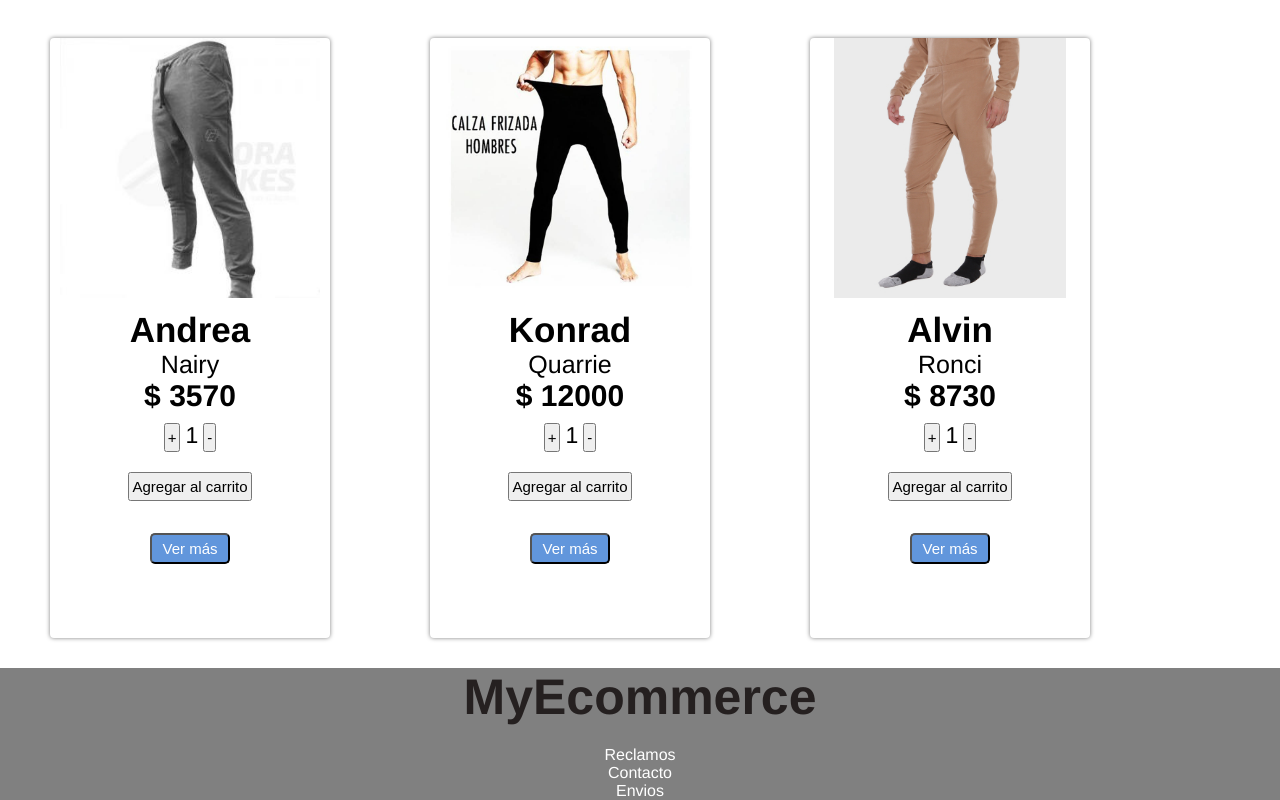
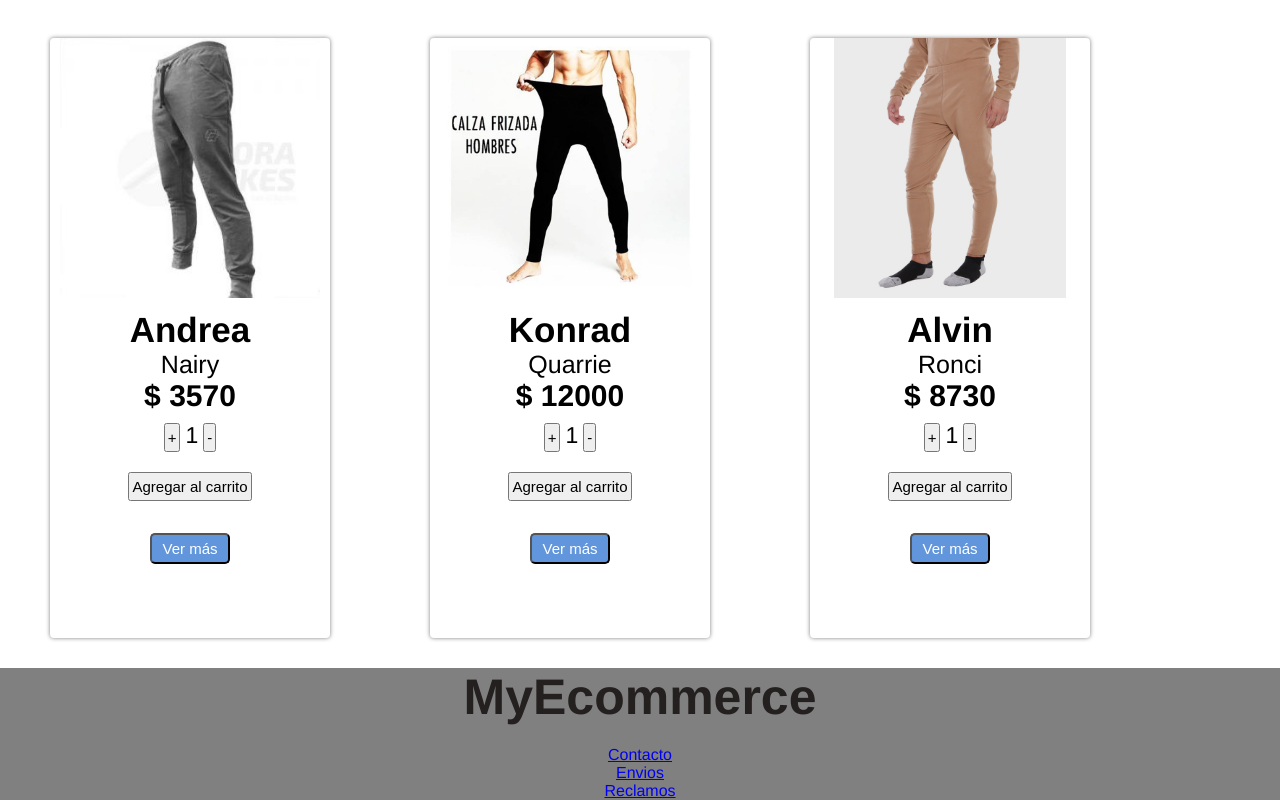
Before and after one commit to GuiFerdATA/React-Guille-Fernandez, a React (Create React App) app: page / in a window 1280 px wide. Shown: the part 2956-3756 px from the top of the page. Built offline with nearby package versions, Linux system fonts and the light colour scheme.

Commit message:
cambios en classname

```diff
--- a/src/components/Footer/Footer.jsx
+++ b/src/components/Footer/Footer.jsx
@@ -1,5 +1,7 @@
 
 import "./footer.css";
+import { Link } from "react-router-dom";
+
 
 function Footer() {
     return (
@@ -9,9 +11,9 @@ function Footer() {
                     <strong>MyEcommerce</strong>
                 </h2>
                 <ul>
-                    <li>Reclamos</li>
-                    <li>Contacto</li>
-                    <li>Envios</li>
+                    <li><Link to="/category/Contacto">Contacto</Link></li>
+                    <li><Link to="/category/Envios">Envios</Link></li>
+                    <li><Link to="/category/Reclamos">Reclamos</Link></li>
                 </ul>
             </footer>
         </div>
```
